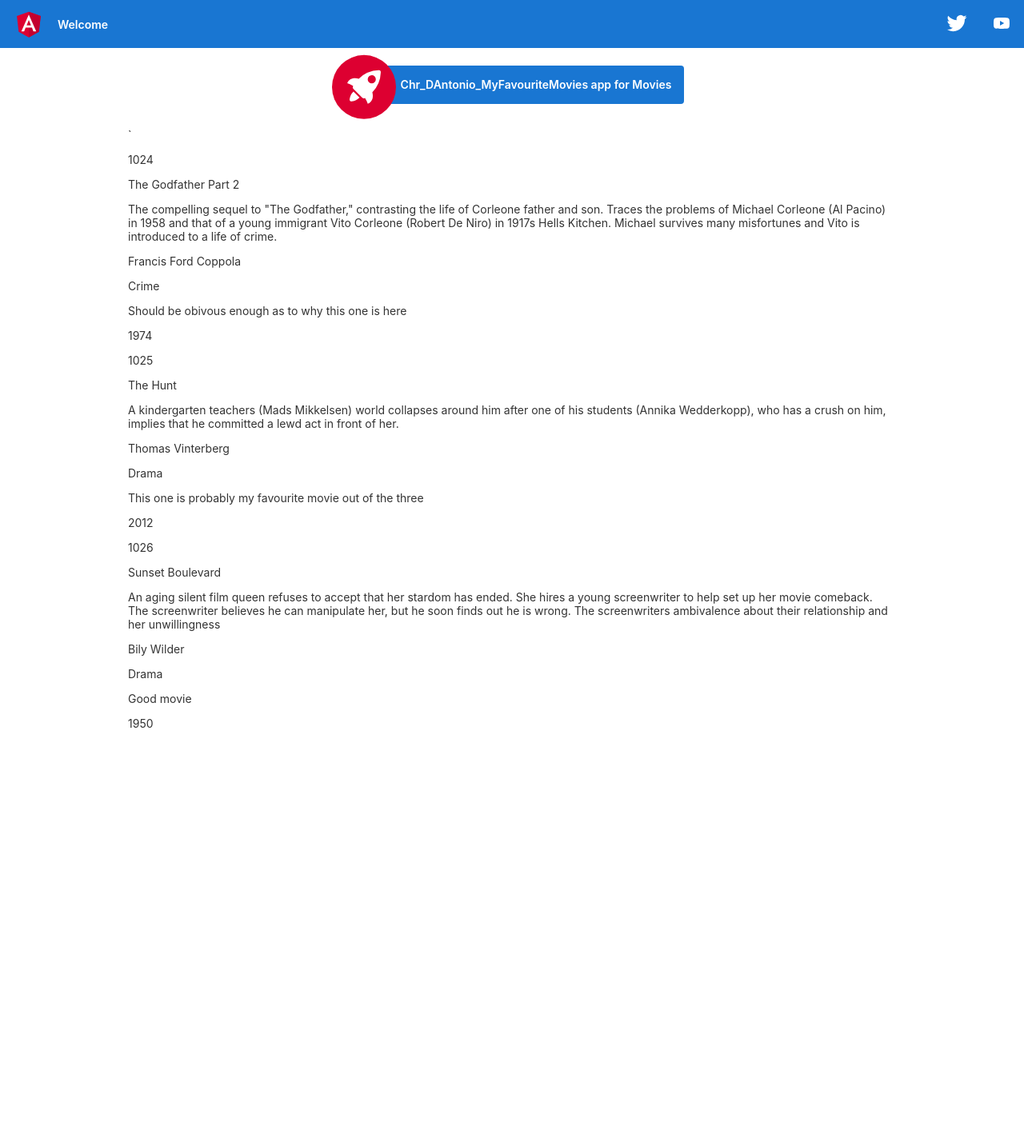
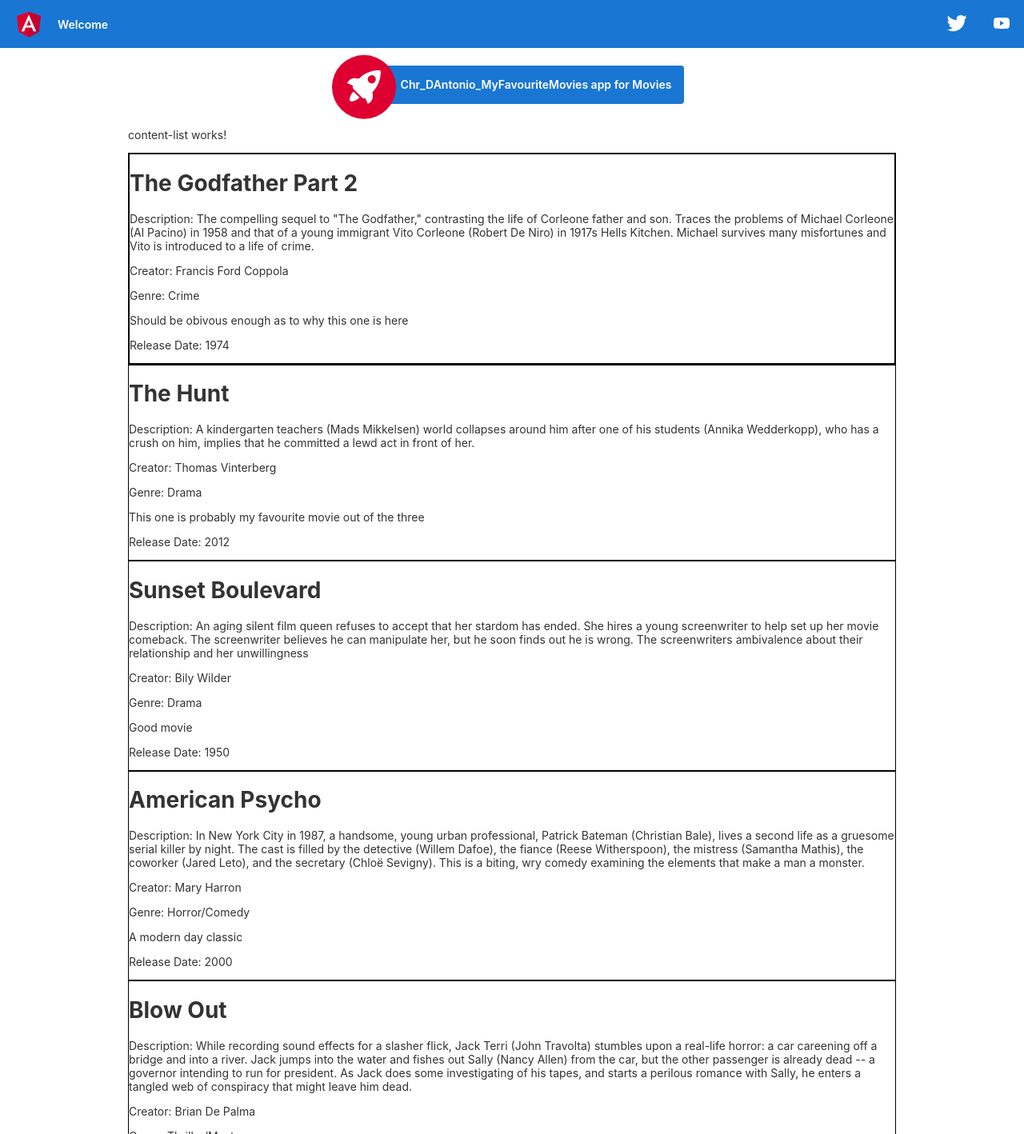
Before and after one commit to Christian-DAntonio/Chr_DAntonio_WEB601Assignments_MyFavouriteMovies, an Angular app: page / in a window 1280 px wide. Shown: the top 1418 px of the page at 80% size. Before the commit the page ends 959 px from the top, so only its background shows below. Built offline with nearby package versions, Linux system fonts and the light colour scheme.

Commit message:
I might have figured it out

```diff
--- a/src/app/app.component.html
+++ b/src/app/app.component.html
@@ -342,9 +342,9 @@
     </svg>
 
     <span>{{ title }} app for {{ theme }} </span>
-    {{processContent(contentItem2)}}
+    {{ processContent(contentItem2) }}
   </div>
 
 
-  <app-content-card [content]="contentItem"></app-content-card>
+  <app-content-list></app-content-list>
 </div>
--- a/src/app/content-card/content-card.component.html
+++ b/src/app/content-card/content-card.component.html
@@ -1,4 +1,4 @@
-<p>{{content.body}}</p>
+<p></p>
 
 <p>{{contentItem.id}}</p>
 <p>{{contentItem.title}}</p>
@@ -25,4 +25,12 @@
 <p>{{contentItem3.body}}</p>
 <p>{{contentItem3.releaseDate}}</p>
 
+<p>{{contentItem3.id}}</p>
+<p>{{contentItem3.title}}</p>
+<p>{{contentItem3.description}}</p>
+<p>{{contentItem3.creator}}</p>
+<p>{{contentItem3.genre}}</p>
+<p>{{contentItem3.body}}</p>
+<p>{{contentItem3.releaseDate}}</p>
+
 {{processContent()}}
--- a/src/app/content-list/content-list.component.html
+++ b/src/app/content-list/content-list.component.html
@@ -1,51 +1,49 @@
 <p>content-list works!</p>
-
-<app-content-card *ngFor="let content of myContentArray" [content]="content"></app-content-card>
-<app-content-card [content]="contentItem" style="border:black;border-width: 2px;border-style: solid;">
+<div class="contentItem" style="border:black;border-width:2px;border-style:solid;">
     <h1>The Godfather Part 2</h1>
     <p>Description: The compelling sequel to "The Godfather," contrasting the life of Corleone father and son. Traces the problems of Michael Corleone (Al Pacino) in 1958 and that of a young immigrant Vito Corleone (Robert De Niro) in 1917s Hells Kitchen. Michael survives many misfortunes and Vito is introduced to a life of crime.</p>
     <p>Creator: Francis Ford Coppola</p>
     <p>Genre: Crime</p>
     <p>Should be obivous enough as to why this one is here</p>
     <p>Release Date: 1974</p>
-</app-content-card>
-<app-content-card [content]="contentItem2" style="border:black;border-width: 1px;border-style: solid;">
+</div>
+<div class="contentItem2" style="border:black;border-width:1px;border-style:solid;">
     <h1>The Hunt</h1>
     <p>Description: A kindergarten teachers (Mads Mikkelsen) world collapses around him after one of his students (Annika Wedderkopp), who has a crush on him, implies that he committed a lewd act in front of her.</p>
     <p>Creator: Thomas Vinterberg</p>
     <p>Genre: Drama</p>
     <p>This one is probably my favourite movie out of the three</p>
     <p>Release Date: 2012</p>
-</app-content-card>
-<app-content-card [content]="contentItem3" style="border:black;border-width: 1px;border-style: solid;">
+</div>
+<div class="contentItem3" style="border:black;border-width:1px;border-style:solid;">
     <h1>Sunset Boulevard</h1>
     <p>Description: An aging silent film queen refuses to accept that her stardom has ended. She hires a young screenwriter to help set up her movie comeback. The screenwriter believes he can manipulate her, but he soon finds out he is wrong. The screenwriters ambivalence about their relationship and her unwillingness</p>
     <p>Creator: Bily Wilder</p>
     <p>Genre: Drama</p>
     <p>Good movie</p>
     <p>Release Date: 1950</p>
-</app-content-card>
-<app-content-card [content]="contentItem4" style="border:black;border-width: 1px;border-style: solid;">
+</div>
+<div class="contentItem4" style="border:black;border-width:1px;border-style:solid;">
     <h1>American Psycho</h1>
     <p>Description: In New York City in 1987, a handsome, young urban professional, Patrick Bateman (Christian Bale), lives a second life as a gruesome serial killer by night. The cast is filled by the detective (Willem Dafoe), the fiance (Reese Witherspoon), the mistress (Samantha Mathis), the coworker (Jared Leto), and the secretary (Chloë Sevigny). This is a biting, wry comedy examining the elements that make a man a monster.</p>
     <p>Creator: Mary Harron</p>
     <p>Genre: Horror/Comedy</p>
     <p>A modern day classic</p>
     <p>Release Date: 2000</p>
-</app-content-card>
-<app-content-card [content]="contentItem5" style="border:black;border-width: 1px;border-style: solid;">
+</div>
+<div class="contentItem5" style="border:black;border-width:1px;border-style:solid;">
     <h1>Blow Out</h1>
-    <p>Description: In New York City in 1987, a handsome, young urban professional, Patrick Bateman (Christian Bale), lives a second life as a gruesome serial killer by night. The cast is filled by the detective (Willem Dafoe), the fiance (Reese Witherspoon), the mistress (Samantha Mathis), the coworker (Jared Leto), and the secretary (Chloë Sevigny). This is a biting, wry comedy examining the elements that make a man a monster.</p>
-    <p>Creator: Mary Harron</p>
-    <p>Genre: Horror/Comedy</p>
+    <p>Description: While recording sound effects for a slasher flick, Jack Terri (John Travolta) stumbles upon a real-life horror: a car careening off a bridge and into a river. Jack jumps into the water and fishes out Sally (Nancy Allen) from the car, but the other passenger is already dead -- a governor intending to run for president. As Jack does some investigating of his tapes, and starts a perilous romance with Sally, he enters a tangled web of conspiracy that might leave him dead.</p>
+    <p>Creator: Brian De Palma</p>
+    <p>Genre: Thriller/Mystery</p>
     <p>Good movie</p>
     <p>Release Date: 1981</p>
-</app-content-card>
-<app-content-card [content]="contentItem6" style="border:black;border-width: 1px;border-style: solid;">
+</div>
+<div class="contentItem6" style="border:black;border-width:1px;border-style:solid;">
     <h1>No Country For Old Men</h1>
     <p>Description: While out hunting, Llewelyn Moss (Josh Brolin) finds the grisly aftermath of a drug deal. Though he knows better, he cannot resist the cash left behind and takes it with him. The hunter becomes the hunted when a merciless killer named Chigurh (Javier Bardem) picks up his trail. Also looking for Moss is Sheriff Bell (Tommy Lee Jones), an aging lawman who reflects on a changing world and a dark secret of his own, as he tries to find and protect Moss.</p>
     <p>Creator: Joel Coen, Ethan Coen</p>
     <p>Genre: Western</p>
     <p>Consistently compelling and entertaining throughout</p>
     <p>Release Date: 2007</p>
-</app-content-card>
+</div>
```
